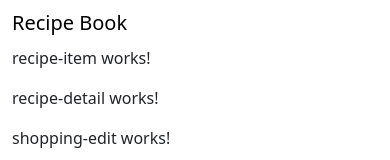
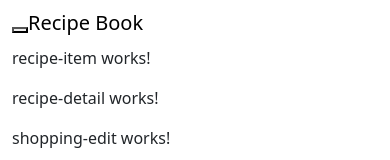
Before and after one commit to rebuckC2308/angularCompleteGuide2022CourseProject, an Angular app in the folder courseProject/: page / in a window 390 px wide. Shown: the top 160 px of the page. Built offline with nearby package versions, Linux system fonts and the light colour scheme.

Commit message:
modified the navbar so it is responsive to smaller screens

```diff
--- a/courseProject/src/app/header/header.component.html
+++ b/courseProject/src/app/header/header.component.html
@@ -1,9 +1,20 @@
 <nav class="navbar navbar-default">
   <div class="container-fluid">
     <div class="navbar-header">
-      <a href="#" class="navbar-brand">Recipe Book</a>
+      <button
+        type="button"
+        class="navbar-toggle"
+        (click)="collapsed = !collapsed"
+      >
+        <span class="icon-bar" *ngFor="let iconBar of [1, 2, 3]"></span>
+      </button>
+      <a routerLink="/" class="navbar-brand">Recipe Book</a>
     </div>
-    <div class="collapse navbar-collapse">
+    <div
+      class="navbar-collapse"
+      [class.collapse]="collapsed"
+      (window:resize)="collapsed = true"
+    >
       <ul class="nav navbar-nav">
         <li><a href="#">Recipes</a></li>
         <li><a href="#">Shopping List</a></li>
--- a/courseProject/src/app/header/header.component.ts
+++ b/courseProject/src/app/header/header.component.ts
@@ -3,13 +3,12 @@ import { Component, OnInit } from '@angular/core';
 @Component({
   selector: 'app-header',
   templateUrl: './header.component.html',
-  styleUrls: ['./header.component.css']
+  styleUrls: ['./header.component.css'],
 })
 export class HeaderComponent implements OnInit {
+  collapsed = true;
 
-  constructor() { }
+  constructor() {}
 
-  ngOnInit(): void {
-  }
-
+  ngOnInit(): void {}
 }
```
